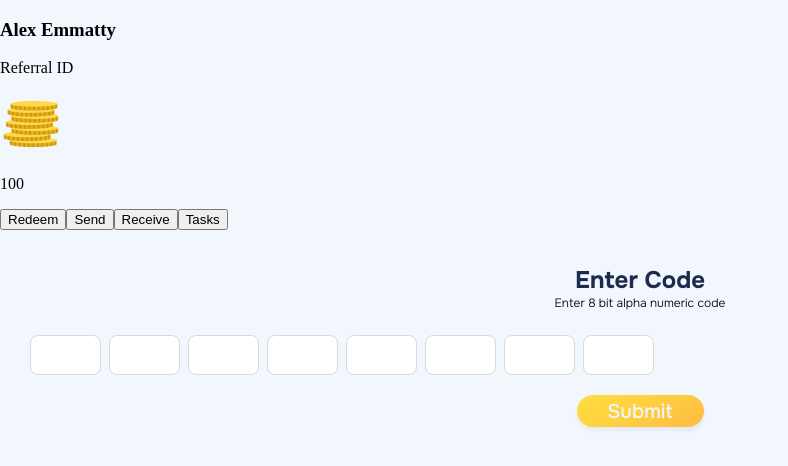
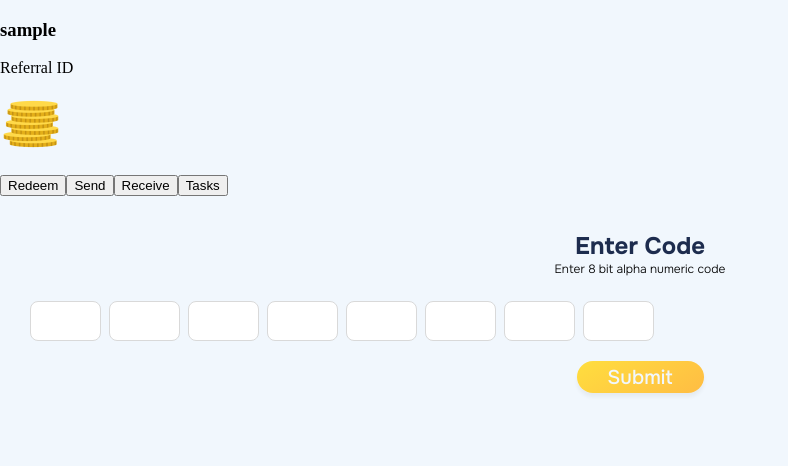
Before and after one commit to psabhishek26/BountyHeist-IEDC, a React (Vite) app: page / in a window 1280 px wide. Shown: the top 466 px of the page, without its empty margins (0-788 px from the left). Built offline with nearby package versions, Linux system fonts and the light colour scheme; no server answers; the database is empty; sample sign-in values are in the browser's storage.

Commit message:
Implement data retrieval for home page content
Signed-off-by: psabhishek26 <sploitpay.aosp.test@gmail.com>

```diff
--- a/src/pages/Home/Home.jsx
+++ b/src/pages/Home/Home.jsx
@@ -1,4 +1,4 @@
-import React, { useState } from 'react';
+import React, { useState, useContext, useEffect } from 'react';
 import './home.css';
 import Coins from "../../img/coins.png";
 import Redeem from '../../components/Redeem/Reedem';
@@ -7,8 +7,10 @@ import { CopyOutlined } from '@ant-design/icons';
 import { Button, message, Space } from 'antd';
 import Send from '../../components/Send/Send';
 import Tasks from '../../components/Tasks/Tasks';
+import { UserContext } from '../../context/UserContext';
 
 function Home() {
+  const { user } = useContext(UserContext);
   const [activeButton, setActiveButton] = useState('redeem');
   const [isModalOpen, setIsModalOpen] = useState(false);
   // const [visible, setVisible] = useState(false);
@@ -74,13 +76,13 @@ function Home() {
       <div className="vhead">
         <div className="veednav">
           <div className="veednav1" onClick={toggleModal}>
-            <h3>Alex Emmatty</h3>
+            <h3>{user.username}</h3>
             <p>Referral ID</p>
           </div>
         </div>
         <div className="veedcoins">
           <img src={Coins} alt="Coins" />
-          <p>100</p>
+          <p>{user.coins}</p>
         </div>
       </div>
 
@@ -128,9 +130,9 @@ function Home() {
           <div className="modal" onClick={(e) => e.stopPropagation()}>
             <div className="modal-content">
               <span className="close" onClick={toggleModal}>&times;</span>
-              <h3 style={{ textAlign: 'center' }}>Alex Emmatty</h3>
+              <h3 style={{ textAlign: 'center' }}>{user.username}</h3>
               <p style={{ textAlign: 'center' }}>
-                Referral ID: <span id="referral-id">12345</span>
+                Referral ID: <span id="referral-id">{user.referralCode}</span>
                 <CopyOutlined
                   onClick={copyToClipboard}
                   style={{ marginLeft: '10px', color: 'black', cursor: 'pointer' }}
```
